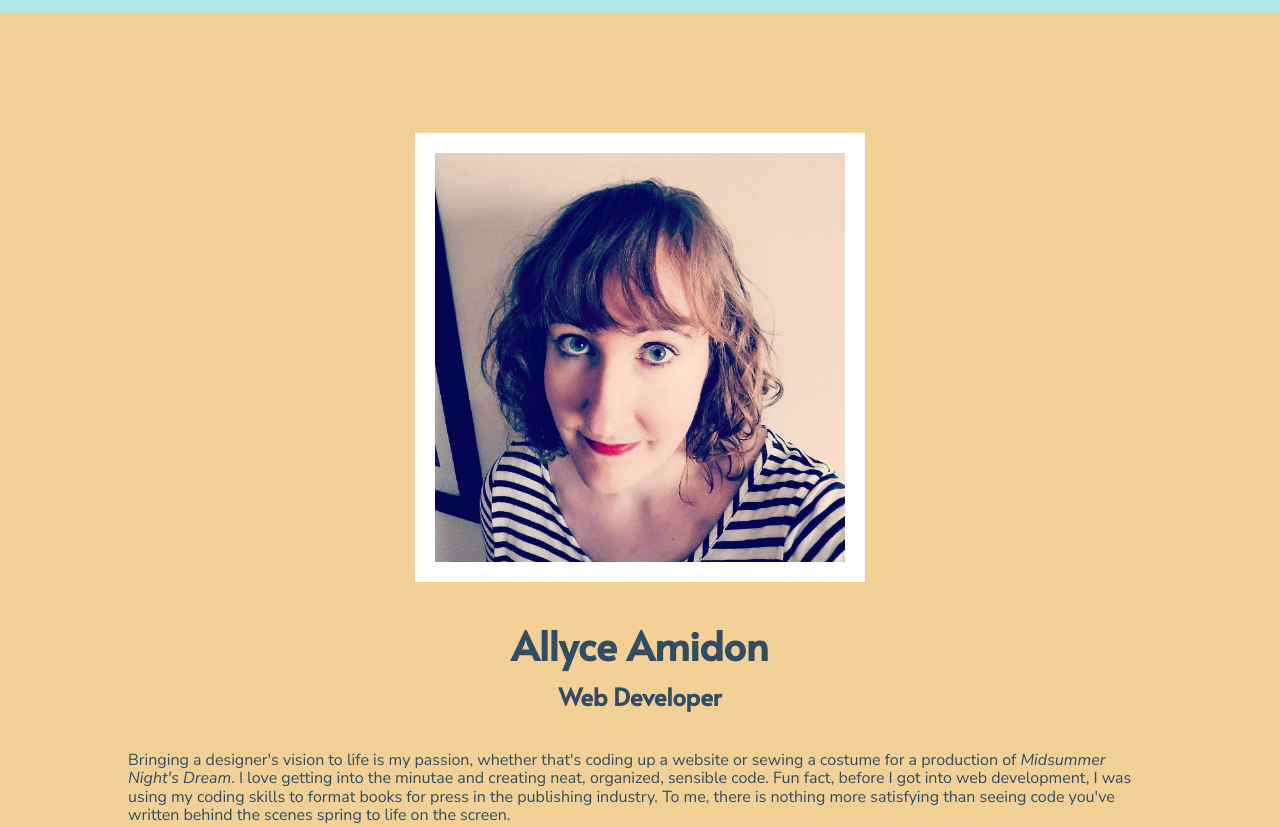
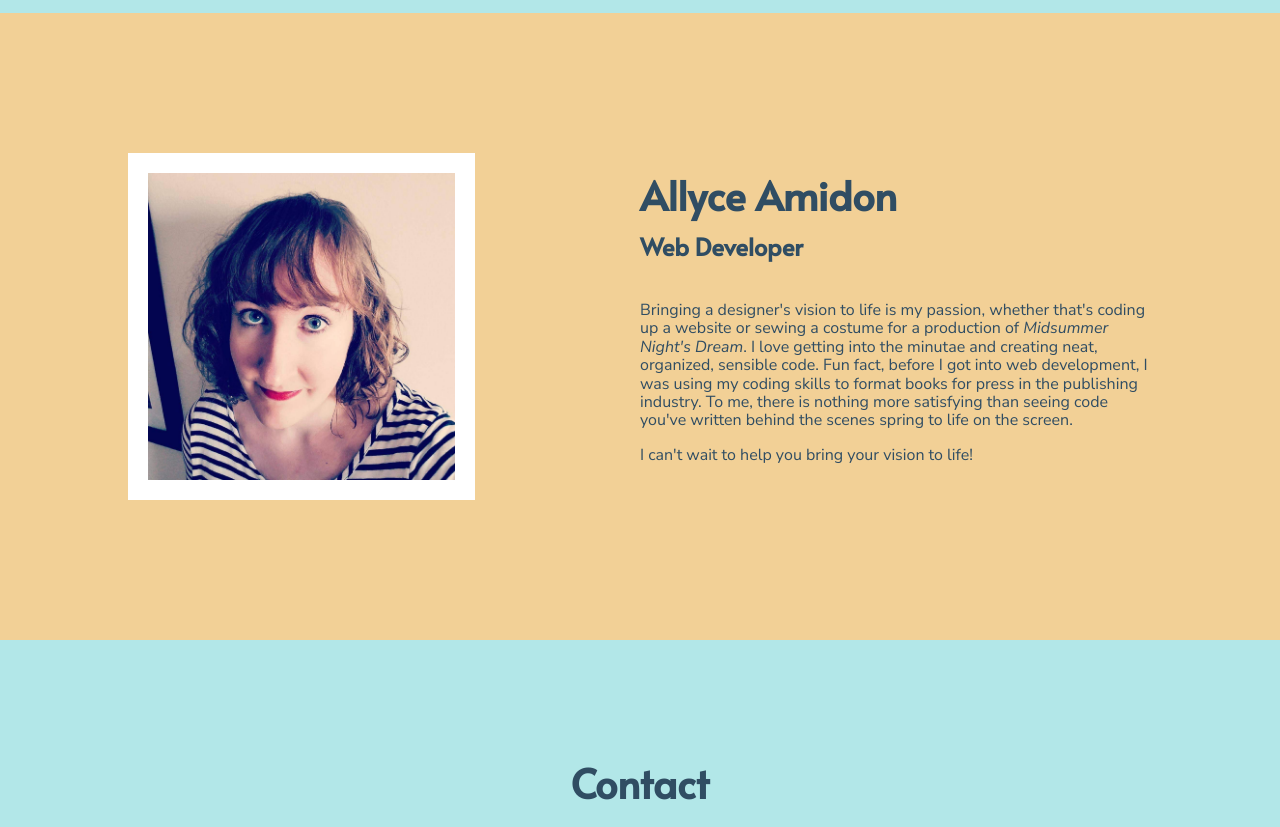
Before and after one commit to amidona/portfolio, a website built with Parcel: page index.html in a window 1280 px wide. Shown: the part 3020-3847 px from the top of the page. Built offline with nearby package versions, Linux system fonts and the light colour scheme.

Commit message:
Desktop media query for About section

```diff
--- a/css/main.css
+++ b/css/main.css
@@ -521,6 +521,39 @@ i {
     #skills li {
         width: 20%;
     }
+
+    /*About Styles*/
+    #about .container {
+        align-items: center;
+        display: flex;
+        flex-flow: row nowrap;
+        justify-content: space-around;
+        margin: 140px auto;
+    }
+
+    #about-image {
+        justify-content: flex-start;
+        flex-basis: 50%;
+    }
+
+    #about img {
+        margin: 0;
+        width: 60%;
+    }
+
+    #about-content {
+        flex-basis: 50%;
+    }
+
+    #about h2 {
+        text-align: left;
+        margin-top: 0;
+    }
+
+    #about h4 {
+        text-align: left;
+        margin: 0 0 40px;
+    }
 }
 
 @media print,
--- a/index.html
+++ b/index.html
@@ -123,7 +123,10 @@
 
         <div id="about">
             <div class="container">
+                <div id="about-image">
                     <img src="./img/amidon-headshot.jpg" alt="Allyce Amidon">
+                </div>
+                <div id="about-content">
                     <h2>Allyce Amidon</h2>
                     <h4>Web Developer</h4>
                     <p>Bringing a designer's vision to life is my passion, whether that's coding up a website or sewing a costume for a production of
@@ -132,6 +135,7 @@
                         seeing code you've written behind the scenes spring to life on the screen.
                     </p>
                     <p>I can't wait to help you bring your vision to life!</p>
+                </div>
             </div>
         </div>
 
```
Lines whose indentation alone changed are shown as unchanged.
